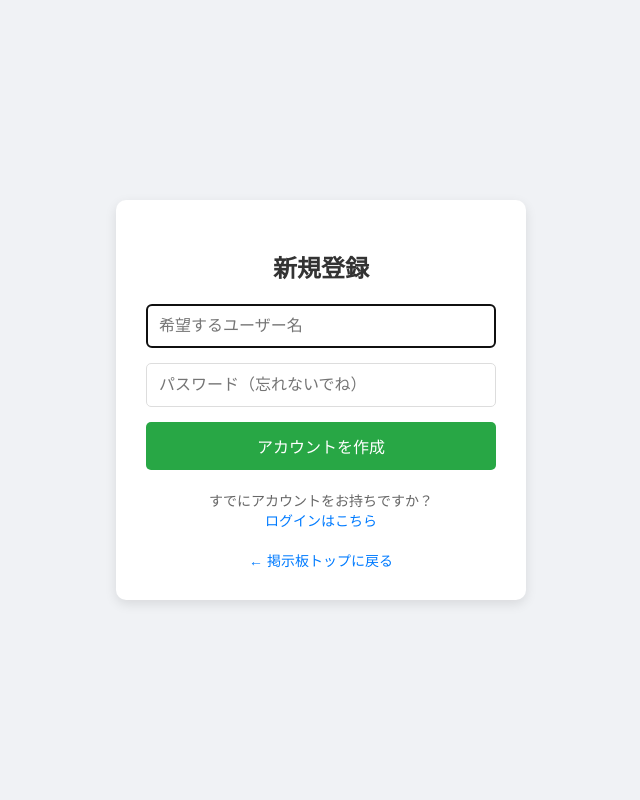
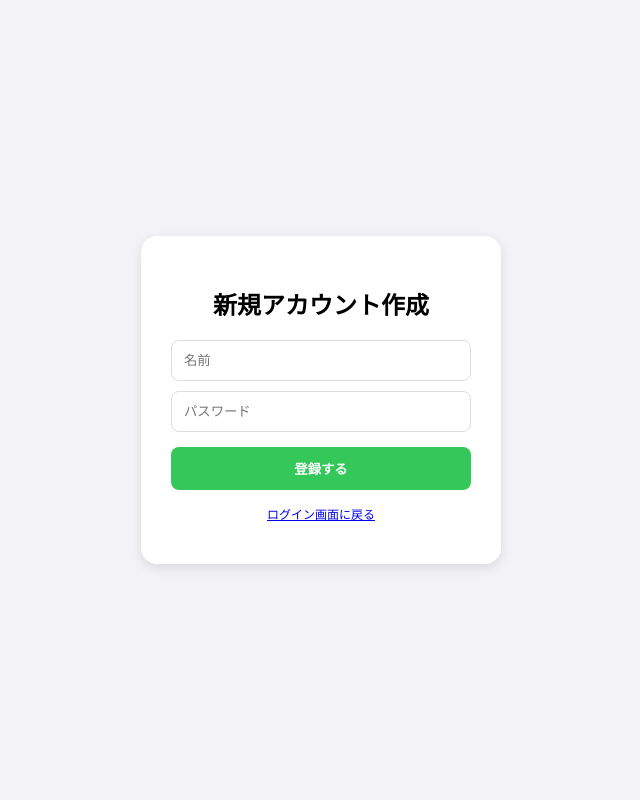
Before and after one commit to nori-pixl/mynote, a Flask app: page /signup in a window 1280 px wide. Shown: the whole page, without its empty margins (319-959 px from the left). Run offline with Flask 3, Linux system fonts and the light colour scheme.

Commit message:
Revamp signup page layout and styles

```diff
--- a/templates/signup.html
+++ b/templates/signup.html
@@ -1,49 +1,15 @@
 <!DOCTYPE html>
 <html lang="ja">
-<head>
-    <meta charset="UTF-8">
-    <meta name="viewport" content="width=device-width, initial-scale=1.0">
-    <title>新規登録 - ライブ掲示板</title>
-    <style>
-        body { font-family: sans-serif; display: flex; justify-content: center; align-items: center; height: 100vh; margin: 0; background-color: #f0f2f5; }
-        .signup-container { background: white; padding: 30px; border-radius: 10px; box-shadow: 0 4px 12px rgba(0,0,0,0.1); width: 100%; max-width: 350px; }
-        h2 { text-align: center; color: #333; margin-bottom: 20px; }
-        input { width: 100%; padding: 12px; margin-bottom: 15px; border: 1px solid #ddd; border-radius: 5px; box-sizing: border-box; font-size: 16px; }
-        button { width: 100%; padding: 12px; background-color: #28a745; color: white; border: none; border-radius: 5px; font-size: 16px; cursor: pointer; transition: background 0.3s; }
-        button:hover { background-color: #218838; }
-        .footer-text { text-align: center; margin-top: 20px; font-size: 14px; color: #666; }
-        .footer-text a { color: #007bff; text-decoration: none; }
-        .flash-messages { color: #dc3545; font-size: 14px; margin-bottom: 15px; text-align: center; }
-    </style>
-</head>
-<body>
-
-<div class="signup-container">
-    <h2>新規登録</h2>
-
-    <!-- エラーメッセージ（名前重複など）の表示 -->
-    {% with messages = get_flashed_messages() %}
-      {% if messages %}
-        <div class="flash-messages">
-          {% for message in messages %}{{ message }}{% endfor %}
-        </div>
-      {% endif %}
-    {% endwith %}
-
-    <form method="POST">
-        <input type="text" name="username" placeholder="希望するユーザー名" required autofocus>
-        <input type="password" name="password" placeholder="パスワード（忘れないでね）" required>
-        <button type="submit">アカウントを作成</button>
-    </form>
-
-    <div class="footer-text">
-        すでにアカウントをお持ちですか？ <br>
-        <a href="/login">ログインはこちら</a>
+<head><meta charset="UTF-8"><meta name="viewport" content="width=device-width, initial-scale=1.0"><title>新規登録</title></head>
+<body style="font-family:sans-serif; background:#f2f2f7; display:flex; justify-content:center; align-items:center; height:100vh; margin:0;">
+    <div style="background:white; padding:30px; border-radius:16px; width:300px; text-align:center; box-shadow:0 4px 12px rgba(0,0,0,0.1);">
+        <h2>新規アカウント作成</h2>
+        <form method="POST">
+            <input type="text" name="username" placeholder="名前" required style="width:100%; padding:12px; margin-bottom:10px; border:1px solid #ddd; border-radius:8px; box-sizing:border-box;">
+            <input type="password" name="password" placeholder="パスワード" required style="width:100%; padding:12px; margin-bottom:15px; border:1px solid #ddd; border-radius:8px; box-sizing:border-box;">
+            <button type="submit" style="width:100%; padding:12px; background:#34c759; color:white; border:none; border-radius:8px; font-weight:bold; cursor:pointer;">登録する</button>
+        </form>
+        <p style="font-size:12px; margin-top:15px;"><a href="/login">ログイン画面に戻る</a></p>
     </div>
-    <div class="footer-text">
-        <a href="/">← 掲示板トップに戻る</a>
-    </div>
-</div>
-
 </body>
 </html>
```
